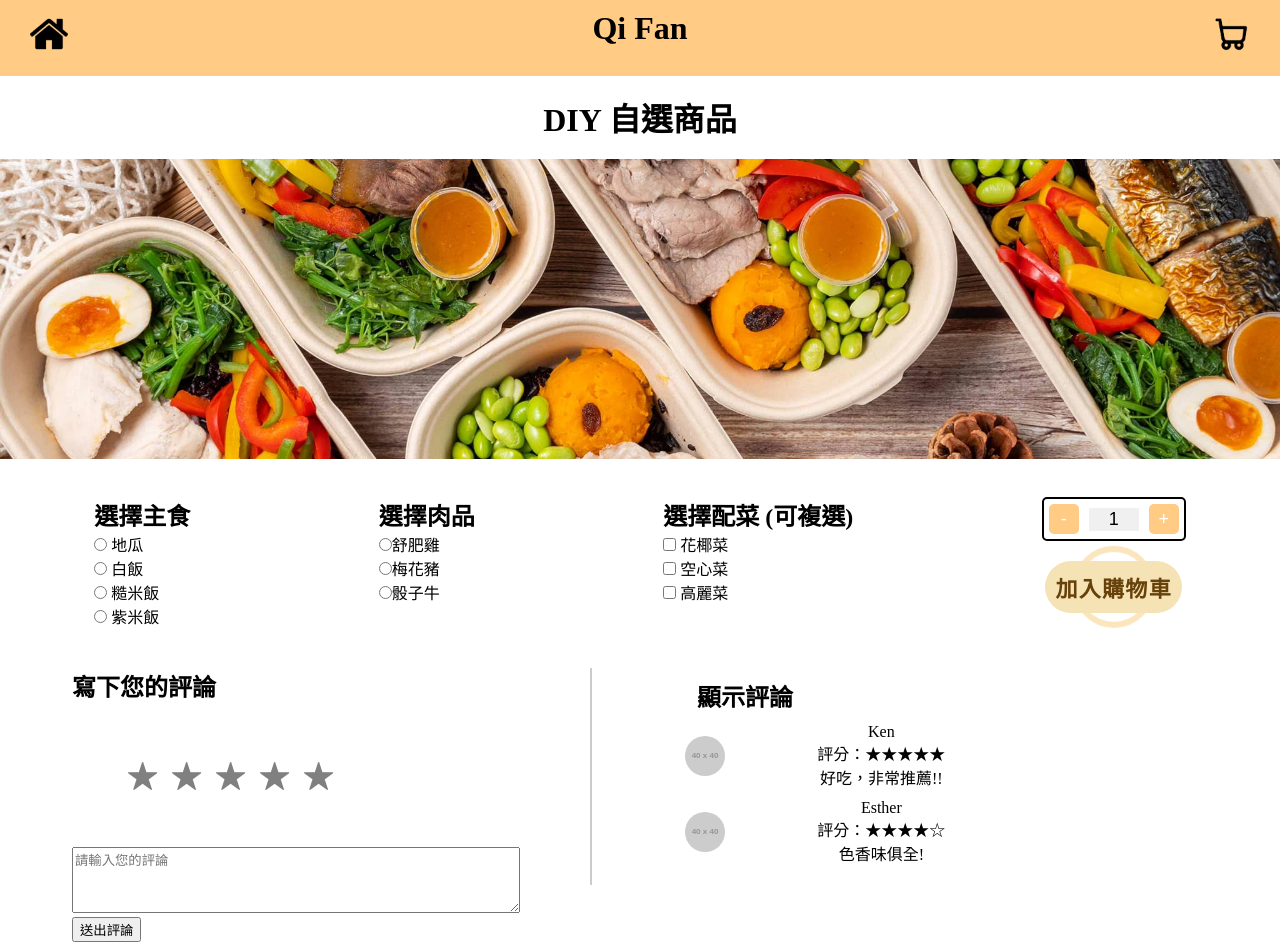
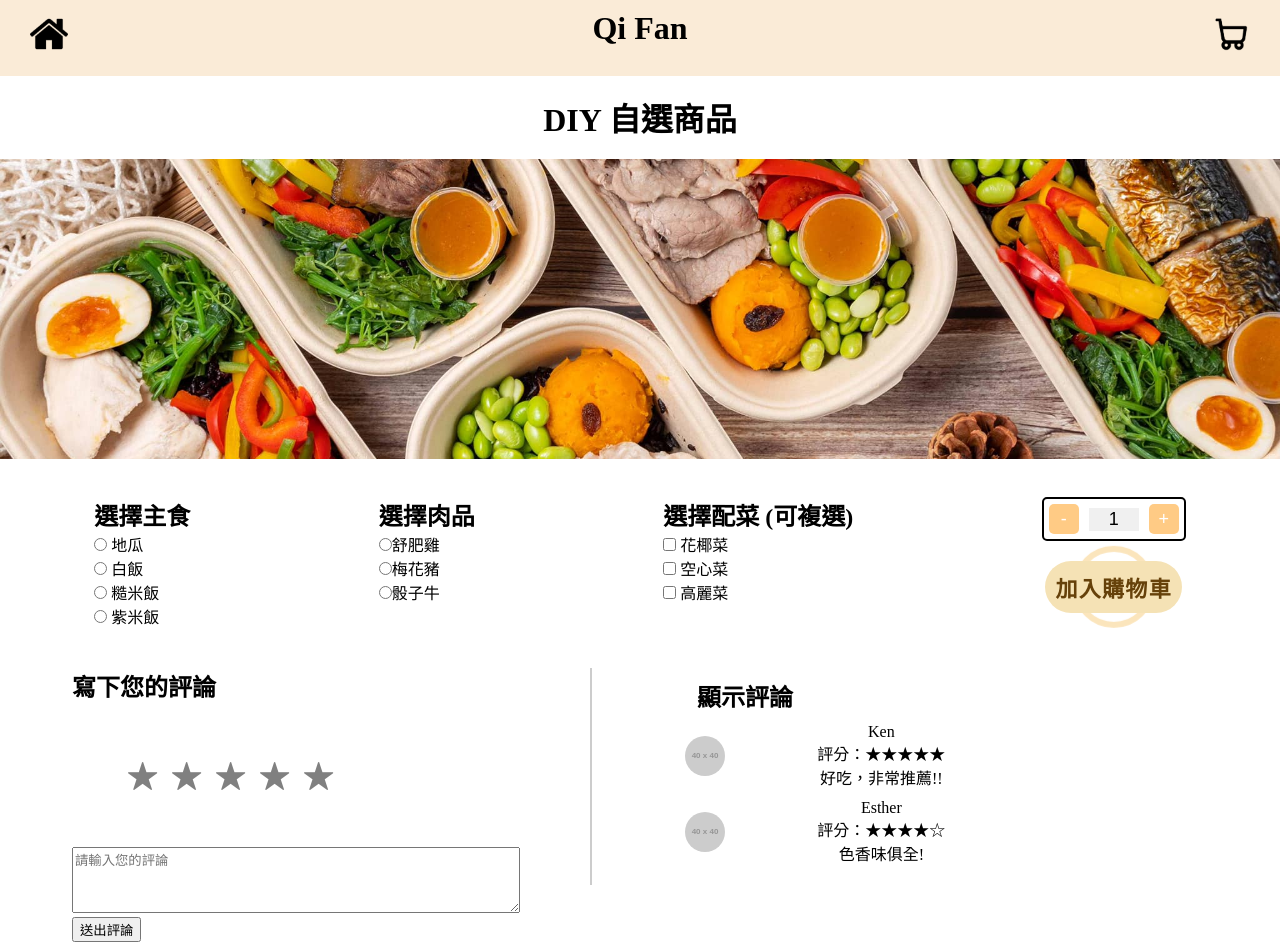
Before and after one commit to lianguuuuu/final1131, a website: page pages/diy_page.html in a window 1280 px wide. Drawn offline with Linux system fonts and the light colour scheme; sample sign-in values are in the browser's storage; placeholder pictures from the web are drawn by us; a web font is replaced by a local one.

Commit message:
Update diy.css

```diff
--- a/assets/css/diy.css
+++ b/assets/css/diy.css
@@ -6,7 +6,7 @@
 /* 頁首樣式，背景顏色及內部排版 */
 header{
     height: 2cm;
-    background-color: #ffcb85;
+    background-color: antiquewhite;
     display: flex;
     justify-content: space-between;
 
```
